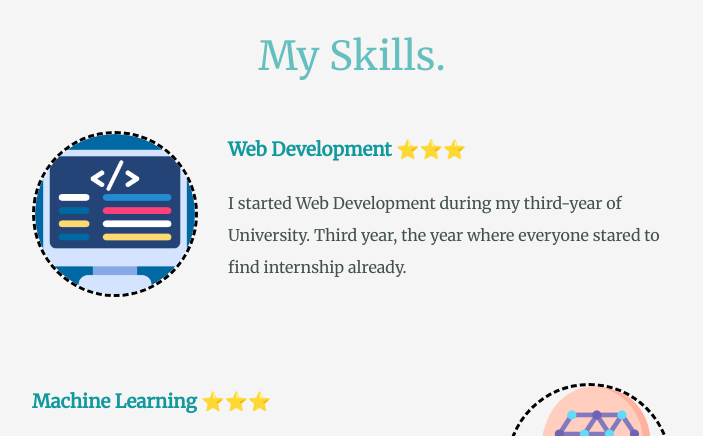
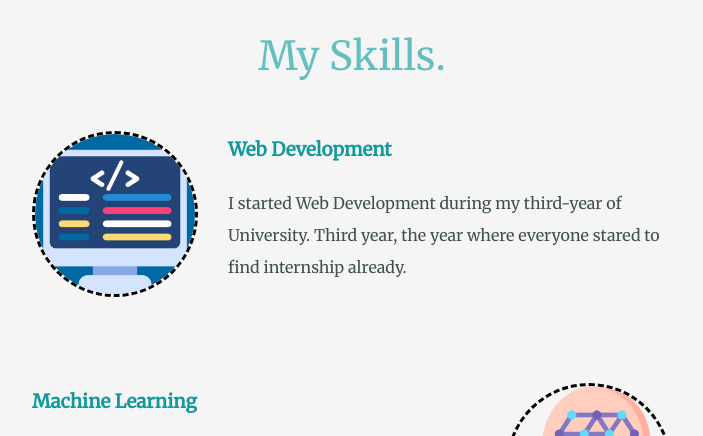
Before and after one commit to TCaken/AWS-Cloud-Resume-Challenge, a plain HTML site: page website/index.html in a window 1280 px wide. Shown: the part 1400-1836 px from the top of the page, without its empty margins (288-991 px from the left). Drawn offline with Linux system fonts and the light colour scheme; no server answers; a web font is replaced by a local one.

Commit message:
Remove stars

```diff
--- a/website/index.html
+++ b/website/index.html
@@ -31,13 +31,13 @@
             <h2>My Skills.</h2>
             <div class="skill-row">
               <img class="img-web" src="images/web-development.png" alt="web-icons">
-              <h3>Web Development ⭐⭐⭐</h3>
+              <h3>Web Development</h3>
               <p class="p-skill">I started Web Development during my third-year of University. Third year, the year
                 where everyone stared to find internship already.</p>
             </div>
             <div class="skill-row">
               <img class="img-brain" src="images/brain.png" alt="brains-icon">
-              <h3>Machine Learning ⭐⭐⭐</p></h3>
+              <h3>Machine Learning</p></h3>
               <p class="p-skill">At my first year of University, i got a course related to Data Science. I immediately interested in it. I started projects
                 about data science and eventually know Machine Learning. Even my first internship is about machine learning.</p>
             </div>
```
